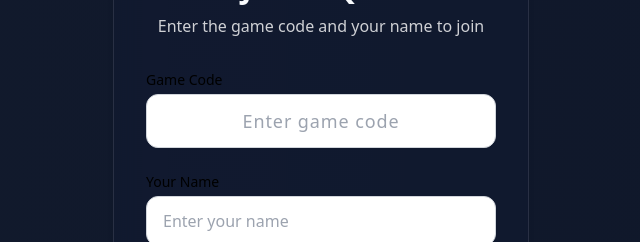
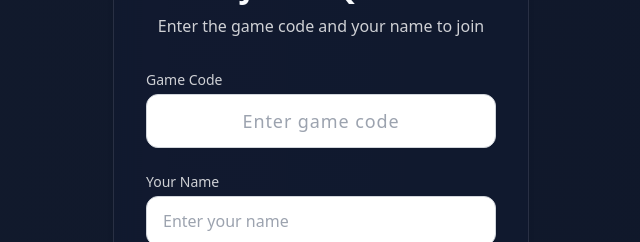
Before and after one commit to JEETANDAR/it-quiz-kairos, a React (Vite) app: page /join in a window 1280 px wide. Shown: the part 273-515 px from the top of the page, without its empty margins (319-959 px from the left). Built offline with nearby package versions, Linux system fonts and the light colour scheme.

Commit message:
Adjust input text color
Set input text color to black and other relevant text to white.

```diff
--- a/src/index.css
+++ b/src/index.css
@@ -205,3 +205,18 @@ label, .text-gray-700 {
 .min-h-screen.animated-bg .text-gray-600 {
   @apply text-white/80;
 }
+
+/* Make sure all form inputs have black text */
+input, textarea, select {
+  @apply text-black;
+}
+
+/* Keep specific form labels white when they're inside the animated background */
+.min-h-screen.animated-bg label {
+  @apply text-white/80;
+}
+
+/* All other form labels remain black for better contrast */
+label:not(.min-h-screen.animated-bg label) {
+  @apply text-gray-700;
+}
```
